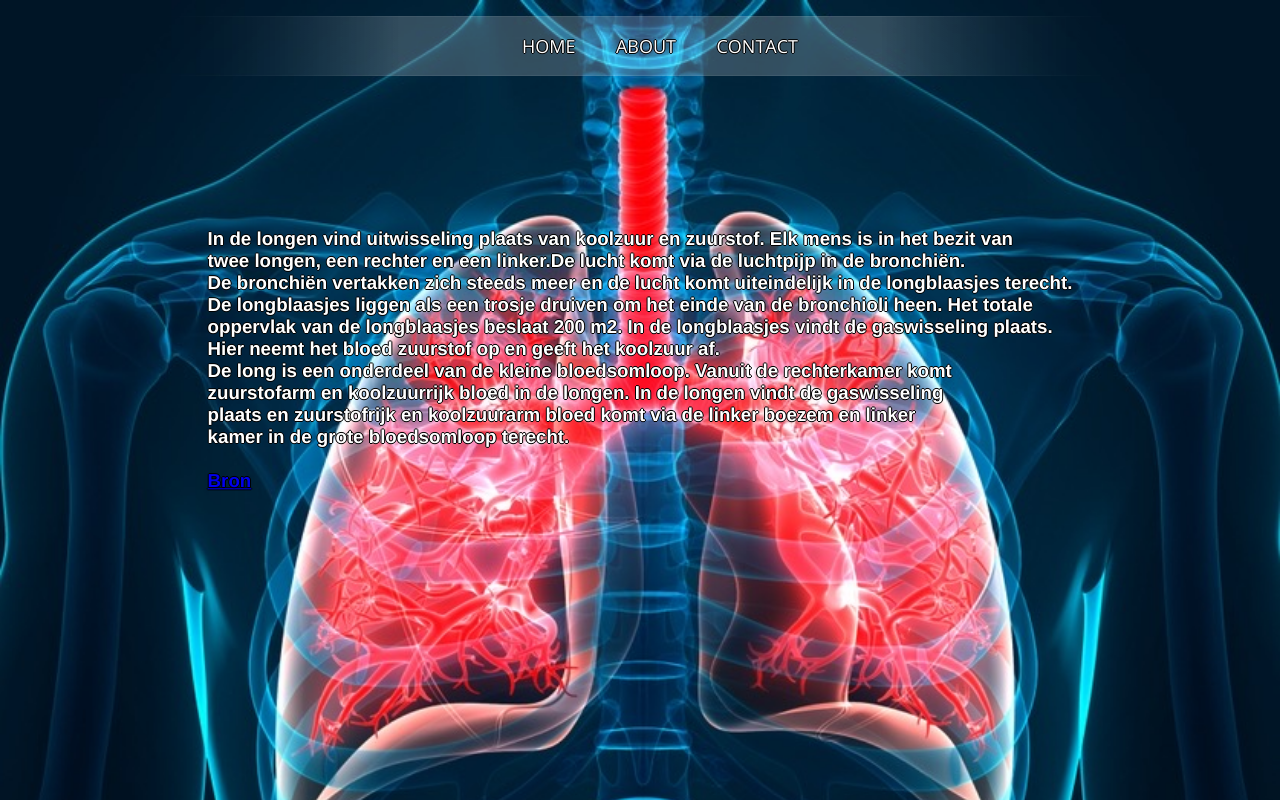
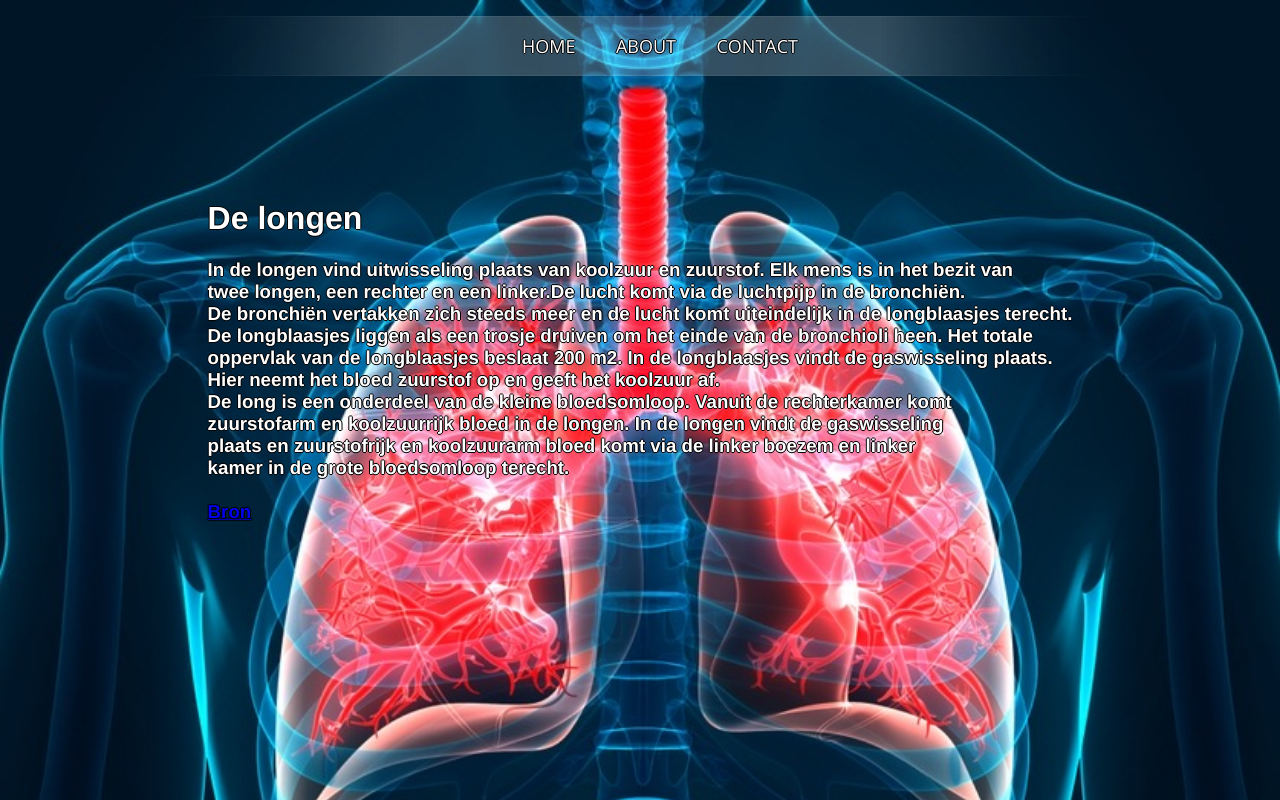
Before and after one commit to pcc136333/pcc136333.github.io, a plain HTML site: page longen.html in a window 1280 px wide. Drawn offline with nearby package versions, Linux system fonts and the light colour scheme.

Commit message:
Update longen.html

```diff
--- a/longen.html
+++ b/longen.html
@@ -46,6 +46,7 @@ position: absolute;
 </nav>
 
 <div class="info">
+	<h1> De longen</h1>
 <h3>
 In de longen vind uitwisseling plaats van koolzuur en zuurstof. Elk mens is in het bezit van</br>
 twee longen, een rechter en een linker.De lucht komt via de luchtpijp in de bronchiën.</br>
```
